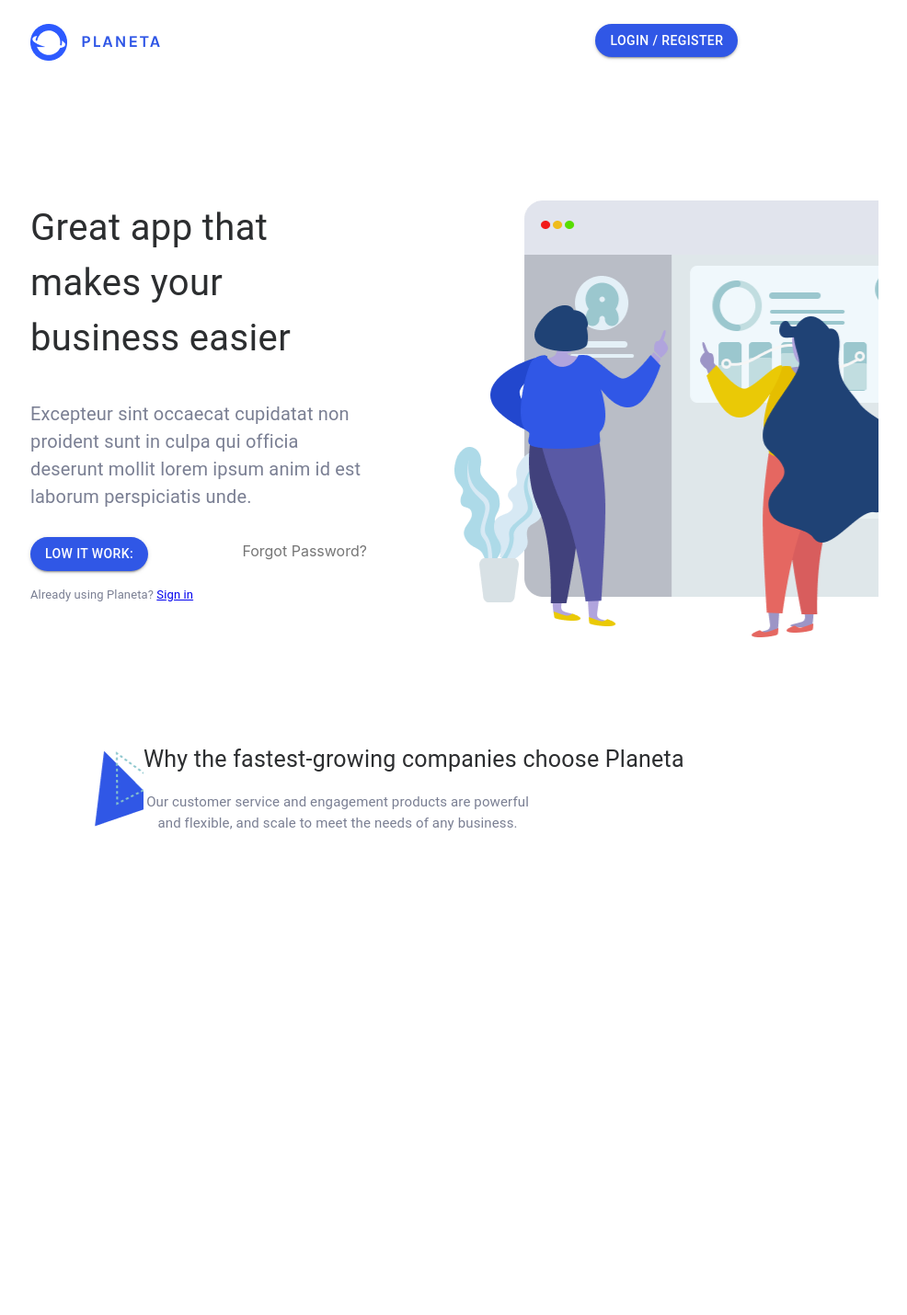
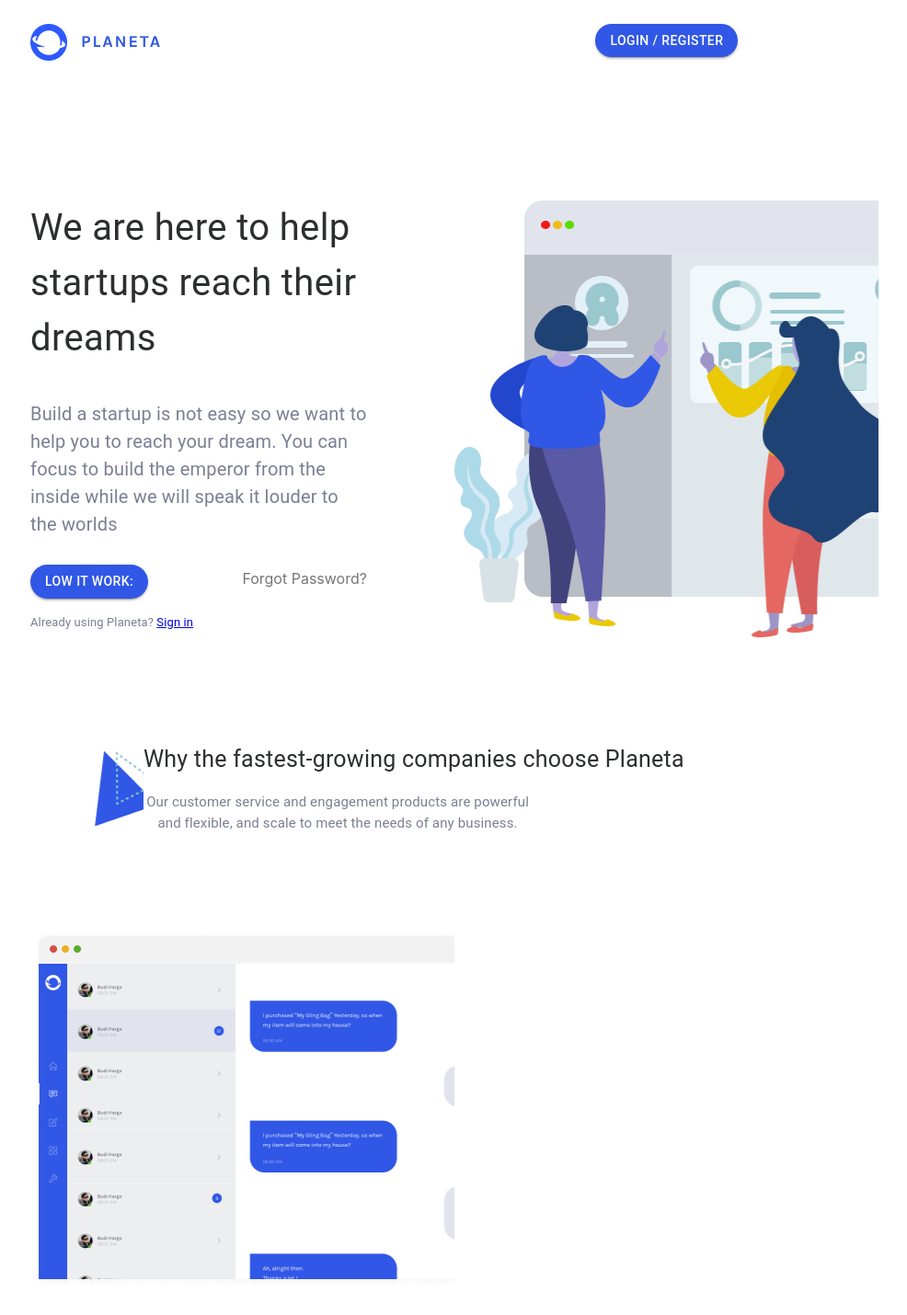
Before and after one commit to strugbits-org/User-Directory-Frontend, a React (Create React App) app: page / in a window 1280 px wide. Shown: the top 1430 px of the page at 92% size, without its empty margins (223-1209 px from the left). Built offline with nearby package versions, Linux system fonts and the light colour scheme.

Commit message:
chat div

```diff
--- a/src/components/home/HomePageComp.jsx
+++ b/src/components/home/HomePageComp.jsx
@@ -8,6 +8,7 @@
 import bgImage from "../../assets/pattern.png";
 import workImage from "../../assets/workImage.png";
 import triangle from "../../assets/traingle.png";
+import chatImage from "../../assets/thumbnail.png";
 import ButtonComp from '../../shared/components/button/ButtonComp';
 import useStyles from "./HomePageCompStyle";
 import { useHistory } from "react-router-dom";
@@ -37,13 +38,13 @@
             <div style={{ width: '80%' }}>
               <div>
                 <Typography className={classes.mainHeadTypo}>
-                  Great app that makes your business easier
+                  We are here to help startups reach their dreams
                 </Typography>
               </div>
               <div style={{ marginTop: '10%' }}>
                 <Typography className={classes.subHeadTypo}>
-                  Excepteur sint occaecat cupidatat non proident sunt in culpa qui
-                  officia deserunt mollit lorem ipsum anim id est laborum perspiciatis unde.
+                  Build a startup is not easy so we want to help you to reach your dream.
+                  You can focus to build the emperor from the inside while we will speak it louder to the worlds
                 </Typography>
               </div>
             </div>
@@ -85,6 +86,12 @@
               </Grid>
             </Grid>
           </Grid>
+          <Grid item xs={6}>
+            <div className={classes.chatImage} style={{ backgroundImage: `url(${chatImage})` }}></div>
+          </Grid>
+          <Grid>
+
+          </Grid>
         </Grid>
       </div>
     </div>
--- a/src/components/home/HomePageCompStyle.js
+++ b/src/components/home/HomePageCompStyle.js
@@ -17,6 +17,11 @@
   },
   triangleImage: {
     height: "150px",
+    backgroundRepeat: "no-repeat",
+  },
+  chatImage: {
+    height: "390px",
+    marginTop: "15%",
     backgroundRepeat: "no-repeat",
   },
   loginRegisterBtn: {
@@ -47,7 +52,7 @@
   whyFastTypo: {
     color: "#2C2E30",
     fontSize: "25px",
-    marginTop: '2%',
+    marginTop: "2%",
   },
   whyFastSubTypo: {
     fontSize: "15px",
```
